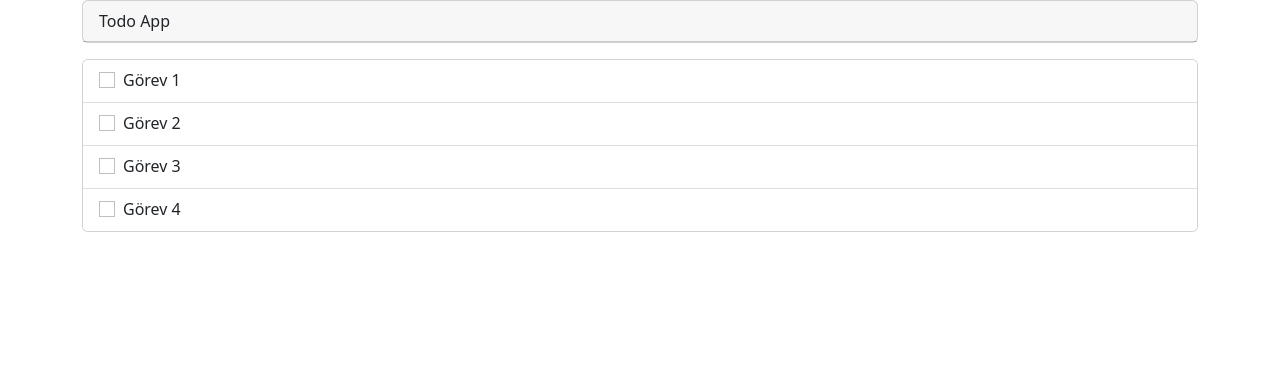
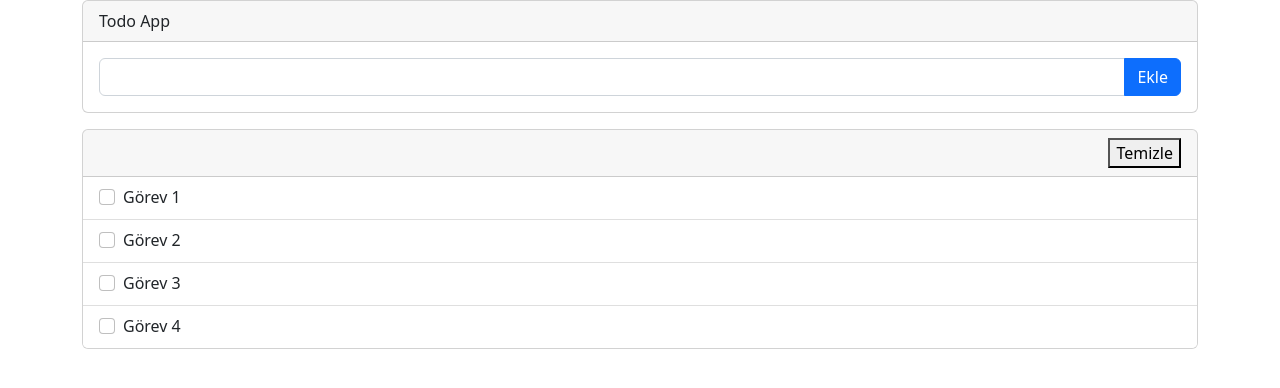
Before and after one commit to nurdogan7/TodoApp, a plain HTML site: page index.html in a window 1280 px wide. Drawn offline with nearby package versions, Linux system fonts and the light colour scheme.

Commit message:
eventListener added

```diff
--- a/index.html
+++ b/index.html
@@ -18,8 +18,23 @@
                     <div class="card-header">
                         Todo App
                     </div>
+                    <div class="card-body">
+                        <form>
+                            <div class="input-group">
+                                <input type="text" name="txtTaskName" id="txtTaskName" class="form-control">
+                                <button type="submit" class="btn btn-primary" id="btnAddNewTask">
+                                    Ekle
+                                </button>
+                            </div>
+                        </form>
+                    </div>
                 </div>
                 <div class="card mt-3">
+                    <div class="card-header">
+                        <button id="btnClear" class="btn-danger btn-sm float-end">
+                            Temizle
+                        </button>
+                    </div>
                     <ul id="task-list" class="list-group list-group-flush">
                         <!-- <li class="task list-group-item">
                             <div class="form-check">
@@ -70,19 +85,42 @@
         {"id": 4, "gorevAdi": "Görev 4"}];
 
         ul = document.getElementById("task-list");
-        // let count = ul.children.length;
 
         for(let gorev of gorevListesi) {
              let li = `
                        <li class="task list-group-item">
                             <div class="form-check">
-                                <input type="check-box" id="${gorev.id}" class="form-check-input">
+                                <input type="checkbox" id="${gorev.id}" class="form-check-input">
                                 <label for="${gorev.id}" class="form-check-label">${gorev.gorevAdi}</label>
                             </div>
                         </li>
          `;
           ul.insertAdjacentHTML("beforeend", li);
         }
+
+        // document.querySelector("#btnClear").addEventListener("click", function(event) {
+        //             console.log("click event: clear");
+
+        //             event.preventDefault();
+        //         });
+       document.querySelector("#btnAddNewTask").addEventListener("click", newTask );
+
+        function newTask(event) {
+            // console.log(event.target);
+            // event.target.classList.add("btn-lg")
+            let taskInput = document.querySelector("#txtTaskName");
+
+            let li = `
+                       <li class="task list-group-item">
+                            <div class="form-check">
+                                <input type="checkbox" id="${gorev.id}" class="form-check-input">
+                                <label for="${gorev.id}" class="form-check-label">${taskInput.value}</label>
+                            </div>
+                        </li>
+         `;
+          event.preventDefault();}
+
+    //    sonuc =  document.querySelector("#task-list").children[0].remove();
 
 
         // document.querySelector("#task-list").parentElement.remove();
```
